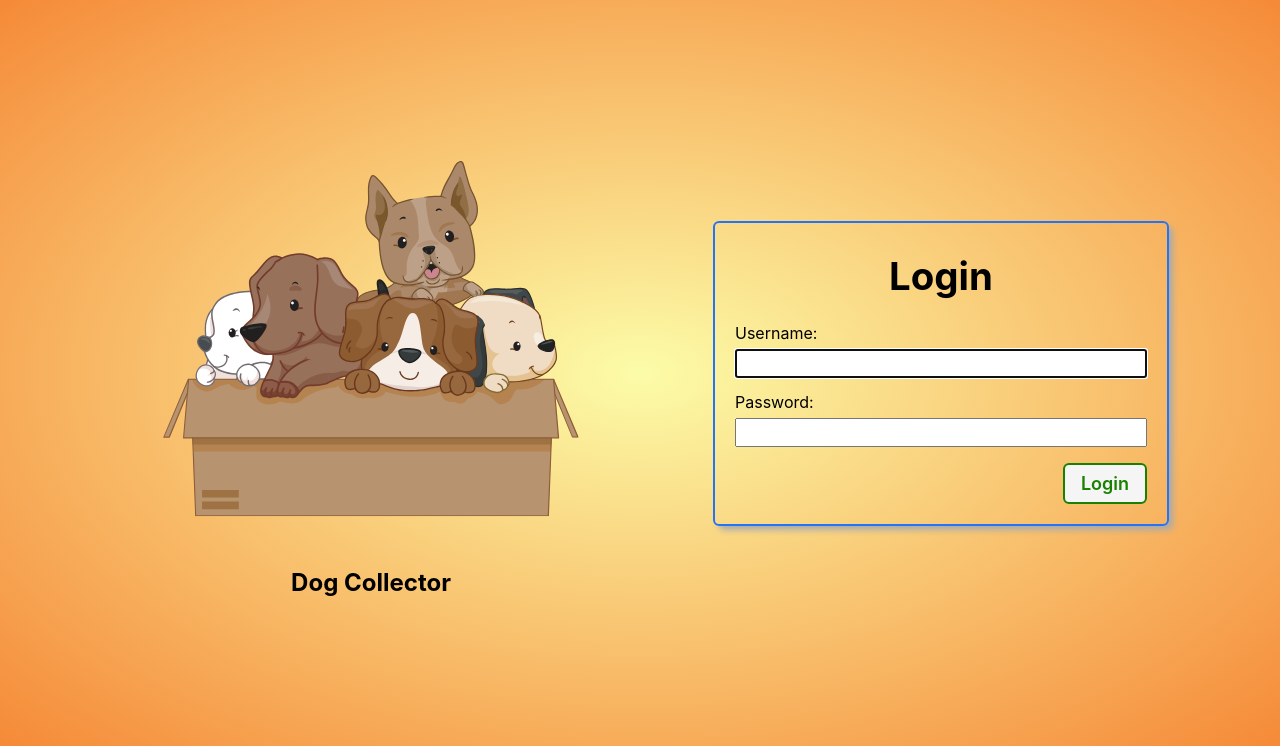
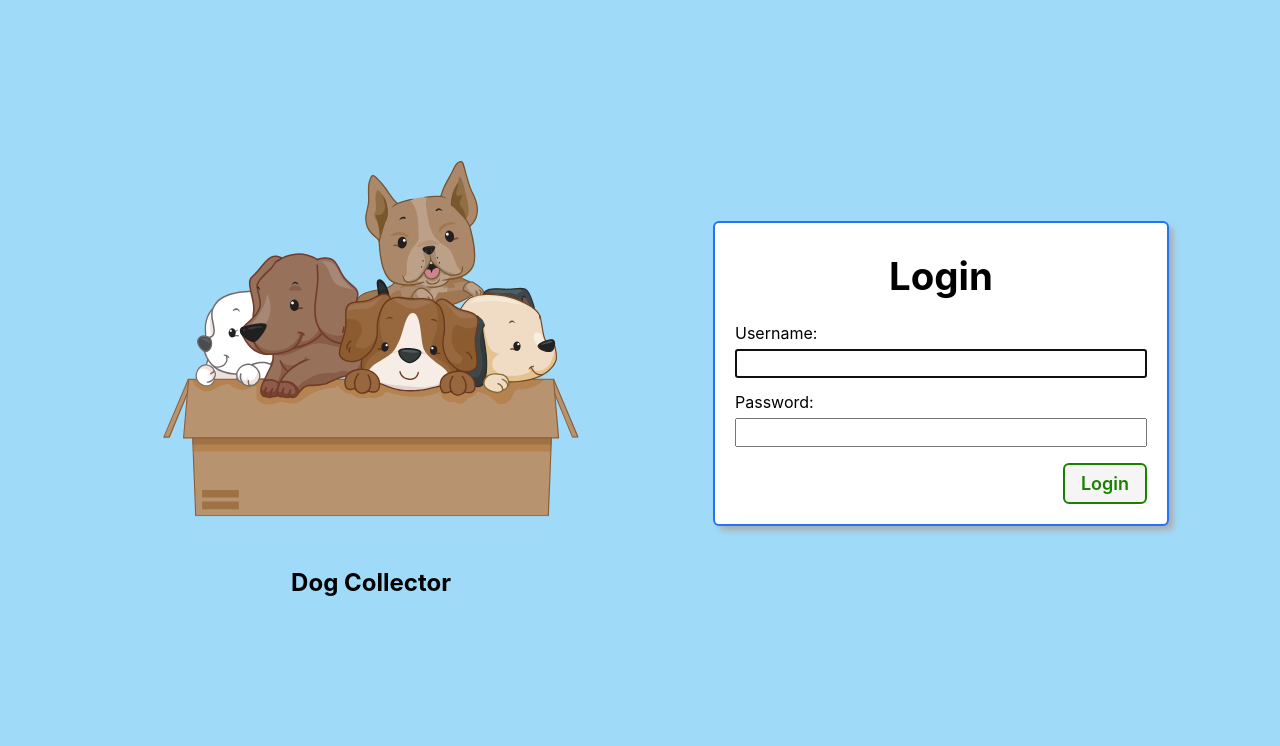
Before and after one commit to AWeidenkopf/dog-collector, a Django app: page / in a window 1280 px wide. Shown: the part 54-800 px from the top of the page. Run offline with Django 4.2, Linux system fonts and the light colour scheme.

Commit message:
change style home page

```diff
--- a/docker-compose.yaml
+++ b/docker-compose.yaml
@@ -2,7 +2,7 @@ version: "3.9"
 
 services:
   db:
-    image: postgres
+    image: postgres:latest
     volumes:
       - ./data/db:/var/lib/postgresql/data
     environment:
--- a/main_app/static/css/home.css
+++ b/main_app/static/css/home.css
@@ -10,12 +10,6 @@ main {
   flex-wrap: wrap;
   width: 100%;
   height: 100%;
-  background-color: red;
-  background-image:
-    radial-gradient(
-      rgb(252, 252, 168),
-      rgb(245, 138, 56)
-    );
 }
 
 main > section {
@@ -45,12 +39,17 @@ main > section {
   width: 100%;
 }
 
+.login-section{
+  max-width: 500px;
+}
+
 .login {
   display: flex;
   flex-direction: column;
   justify-content: center;
   align-items: center;
   width: 80%;
+  background-color: white;
 }
 
 .login h1 {
--- a/main_app/templates/home.html
+++ b/main_app/templates/home.html
@@ -14,7 +14,7 @@
   <h2>Dog Collector</h2>
 </section>
 {% if not user.is_authenticated %}
-<section>
+<section class='login-section'>
   <form action="{% url 'home' %}" method="post" class="login">
     <h1>Login</h1>
     {% csrf_token %}
```
Also changed, not shown: 5 other files.
